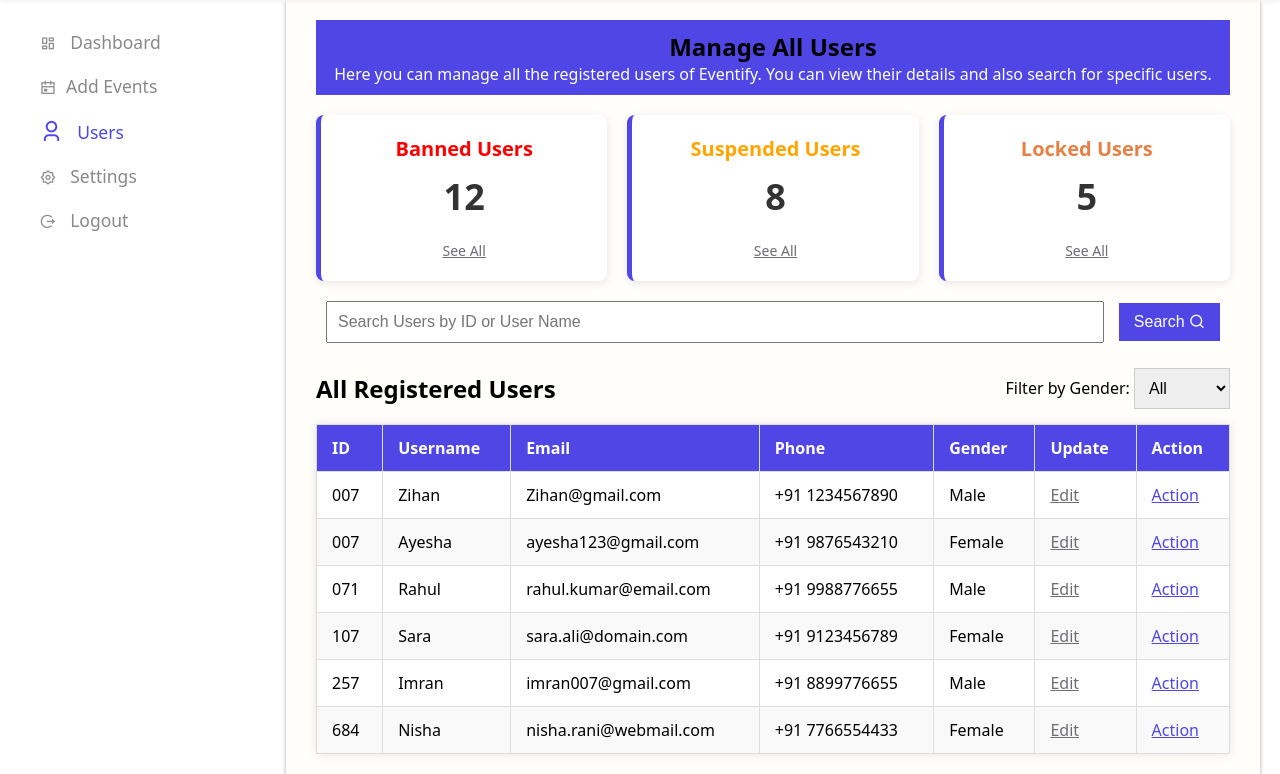
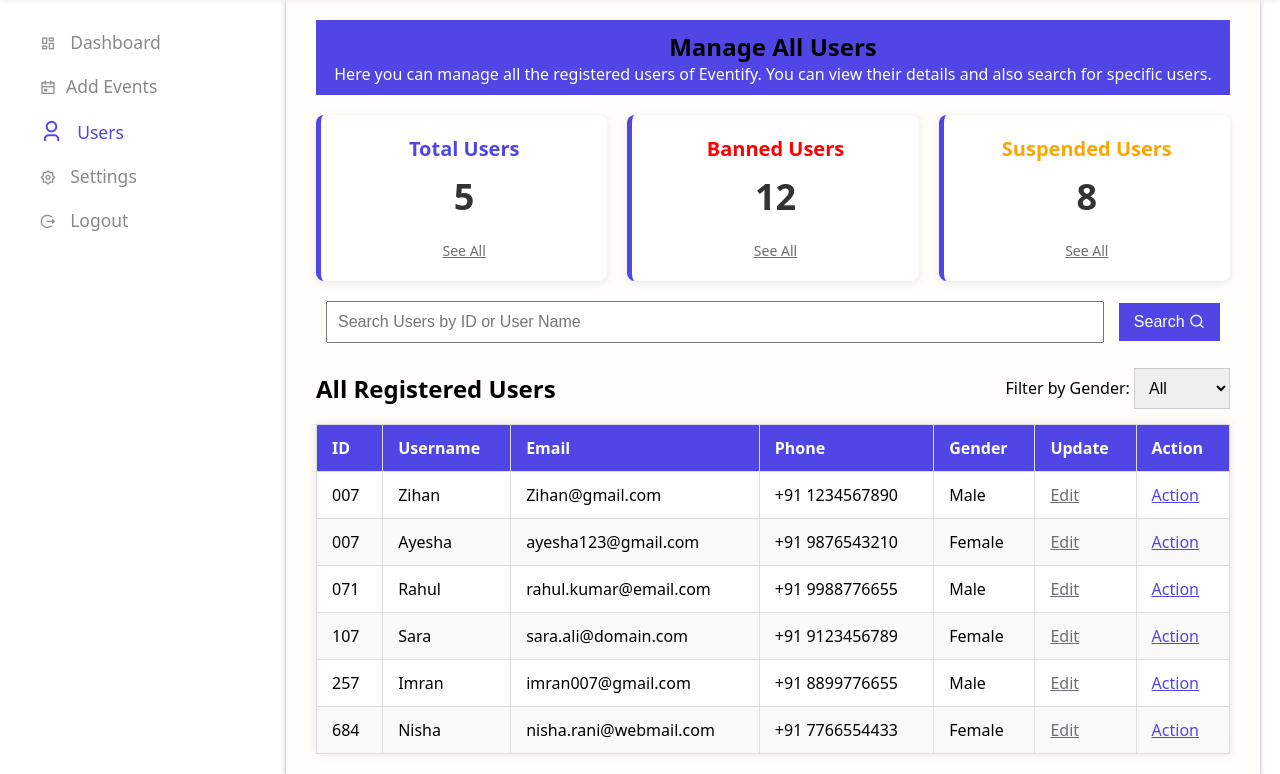
Before and after one commit to Zihan231/Event-Booking, a PHP site: page /View/Users.html in a window 1280 px wide. Shown: the part 72-846 px from the top of the page. Run offline with PHP 8.4, Linux system fonts and the light colour scheme; some libraries are stand-ins or nearby versions.

Commit message:
Total User Feature Added

```diff
--- a/Asset/CSS/Style_SeeAllBannedUser.css
+++ b/Asset/CSS/Style_SeeAllBannedUser.css
@@ -269,6 +269,6 @@ main {
 #Suspended {
   color: orange;
 }
-#Locked {
-  color: #e58046;
+#TotalUser {
+  color: #4f46e5;
 }
--- a/Asset/CSS/Style_SeeAllSuspendedUser.css
+++ b/Asset/CSS/Style_SeeAllSuspendedUser.css
@@ -294,6 +294,6 @@ main {
 #Suspended {
   color: orange;
 }
-#Locked {
-  color: #e58046;
+#TotalUser {
+  color: #4f46e5;
 }
--- a/Asset/CSS/Style_Users.css
+++ b/Asset/CSS/Style_Users.css
@@ -269,6 +269,6 @@ main {
 #Suspended {
   color: orange;
 }
-#Locked {
-  color: #e58046;
+#TotalUser {
+  color: #4f46e5;
 }
--- a/View/Users.html
+++ b/View/Users.html
@@ -71,6 +71,11 @@
 
         <div id="UserStatsContainer">
           <div class="user-stats-card">
+            <h3 id="TotalUser">Total Users</h3>
+            <p id="lockedCount">5</p>
+            <a href="#RecentUserTable" class="see-all-link">See All</a>
+          </div>
+          <div class="user-stats-card">
             <h3 id="Banned">Banned Users</h3>
             <p id="bannedCount">12</p>
             <a href="./SeeAllBanned.html" class="see-all-link">See All</a>
@@ -79,11 +84,6 @@
             <h3 id="Suspended">Suspended Users</h3>
             <p id="suspendedCount">8</p>
             <a href="./SeeAllSuspended.html" class="see-all-link">See All</a>
-          </div>
-          <div class="user-stats-card">
-            <h3 id="Locked">Locked Users</h3>
-            <p id="lockedCount">5</p>
-            <a href="./SeeAllLocked.html" class="see-all-link">See All</a>
           </div>
         </div>
 
```
Also changed, not shown: View/SeeAllBanned.html (+5 -5 lines), View/SeeAllSuspended.html (+5 -5 lines).
